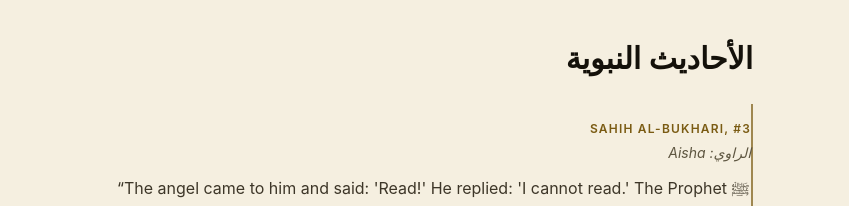
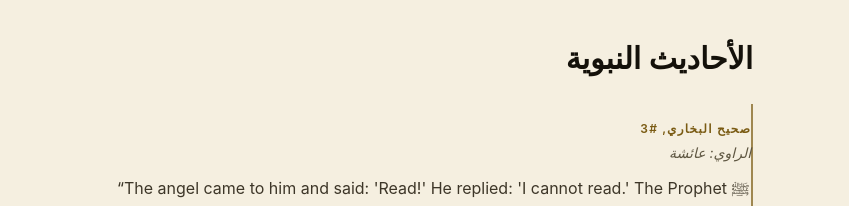
Before and after one commit to Abdalla-Eldoumani/seerah, a Next.js app: page /ar/era/meccan/mec-001 in a window 1280 px wide. Shown: the part 1480-1686 px from the top of the page, without its empty margins (215-1064 px from the left). Built offline with nearby package versions, Linux system fonts and the light colour scheme; no server answers.

Commit message:
localize hadith collection and narrator names

```diff
--- a/src/components/reading/HadithBlock.tsx
+++ b/src/components/reading/HadithBlock.tsx
@@ -1,5 +1,7 @@
 import { useLocale, useTranslations } from 'next-intl';
 import type { HadithReference } from '@/types/seerah';
+import { localizeSource } from '@/config/names';
+import { localizeFigure } from '@/config/figures';
 
 interface HadithBlockProps {
   reference: HadithReference;
@@ -9,9 +11,10 @@ export default function HadithBlock({ reference }: HadithBlockProps) {
   const t = useTranslations('event');
   const locale = useLocale();
   const isAr = locale === 'ar';
+  const collection = localizeSource(reference.source, locale);
   const sourceLine = reference.hadithNumber
-    ? `${reference.source}, #${reference.hadithNumber}`
-    : reference.source;
+    ? `${collection}, #${reference.hadithNumber}`
+    : collection;
 
   // Prefer the verified Arabic text when available, otherwise fall back to
   // the existing English translation with explicit lang/dir markup so screen
@@ -26,7 +29,7 @@ export default function HadithBlock({ reference }: HadithBlockProps) {
     <div className="hadith-block">
       <p className="source">{sourceLine}</p>
       <p className="narrator">
-        {t('narratedBy')}: {reference.narrator}
+        {t('narratedBy')}: {localizeFigure(reference.narrator, locale)}
       </p>
       <p
         lang={bodyLang}
```
